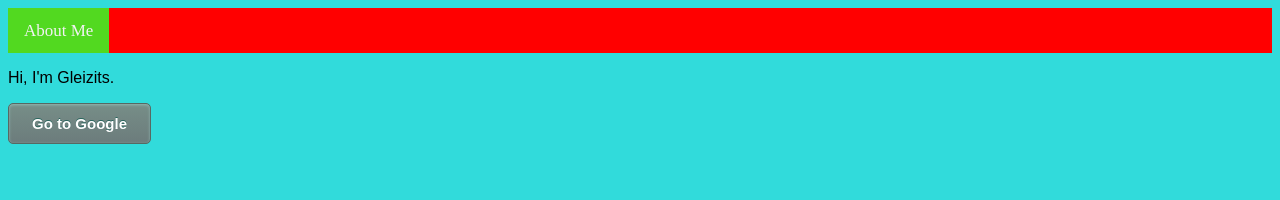
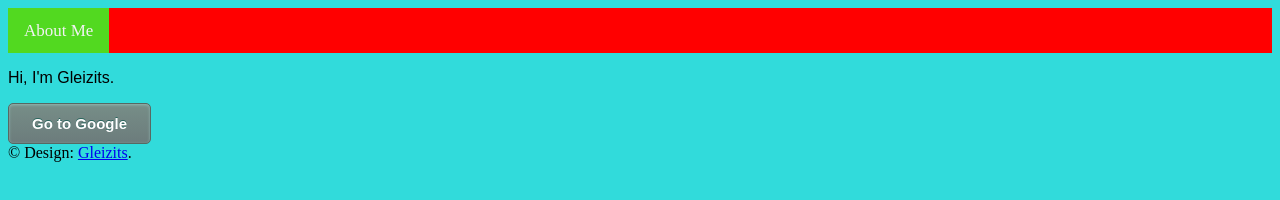
Before and after one commit to Gleizits/css-page-template-with-animations-and-roboto-font, a plain HTML site: page index.html in a window 1280 px wide. Drawn offline with Linux system fonts and the light colour scheme.

Commit message:
Change README.md

```diff
--- a/index.html
+++ b/index.html
@@ -13,6 +13,9 @@
     <div class='navMenu' id='navMenuId'><a href='index2.html' class='main_links'>About Me</a><a class='icon' href='javascript:void(0);' onclick='openMenu()'>&#9776;</a></div>
     <p class="p1">Hi, I'm Gleizits.</p>
     <a href="https:\\www.google.com" class="hvr-buzz">Go to Google</a>
+    <footer id="footer">
+        <span class="copyright">&copy; Design: <a href="http://github.com/gleizits">Gleizits</a>.</span>
+    </footer>
     <script src="js/scripts.js"></script>
 </body>
 </html>
```
Also changed, not shown: 1 other file.
